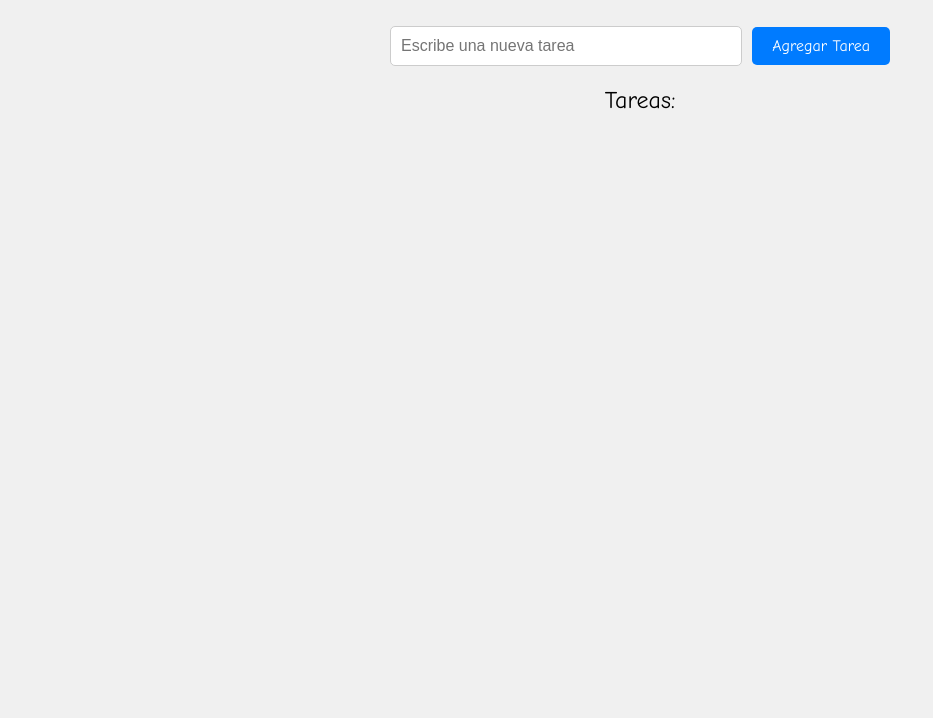
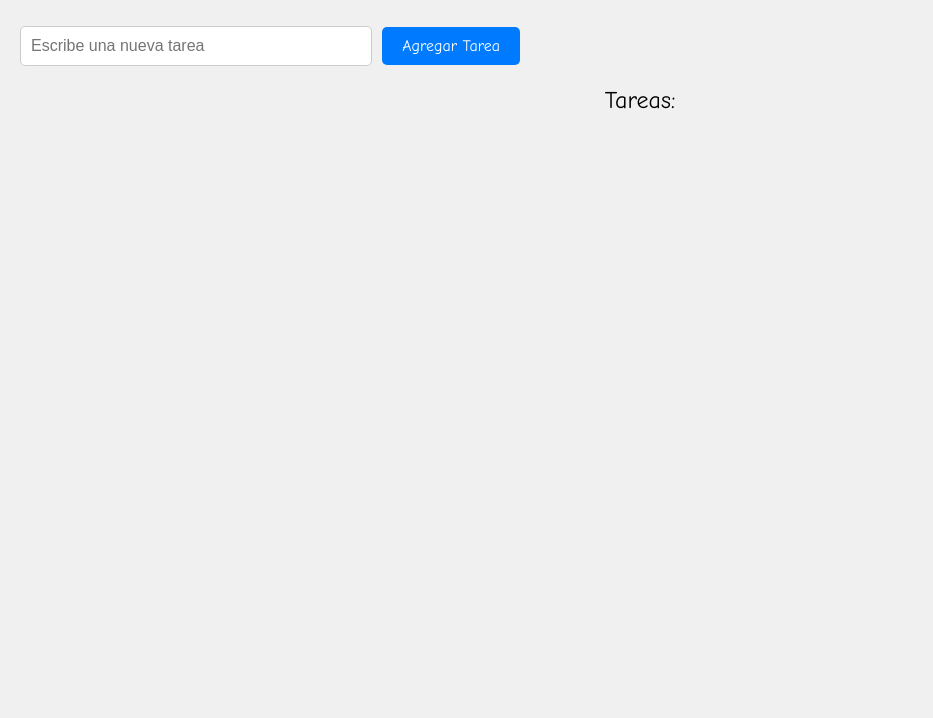
Before and after one commit to marcosadrianl/todolist, a plain HTML site: page index.html in a window 1280 px wide. Shown: the part 82-800 px from the top of the page, without its empty margins (0-933 px from the left). Drawn offline with Linux system fonts and the light colour scheme.

Commit message:
Update index.html

```diff
--- a/index.html
+++ b/index.html
@@ -34,7 +34,7 @@
 
     <!-- Meta Tags Generated via https://www.opengraph.xyz -->
 </head>
-<body style="background-color: #f0f0f0; display: flex; flex-direction: column; align-items: center; justify-content: start; min-height: 75vh; padding-inline: 20px;">
+<body style="background-color: #f0f0f0; display: flex; flex-direction: column; min-height: 75vh; padding-inline: 20px; margin-inline: auto;">
     <h1 class="comic-neue-bold" style="font-size: 2em; text-align: center;">Lista de Tareas</h1>
 
     <div style="display: flex; align-items: center; gap: 10px; width: 100%; max-width: 500px; margin-top: 20px;">
```
